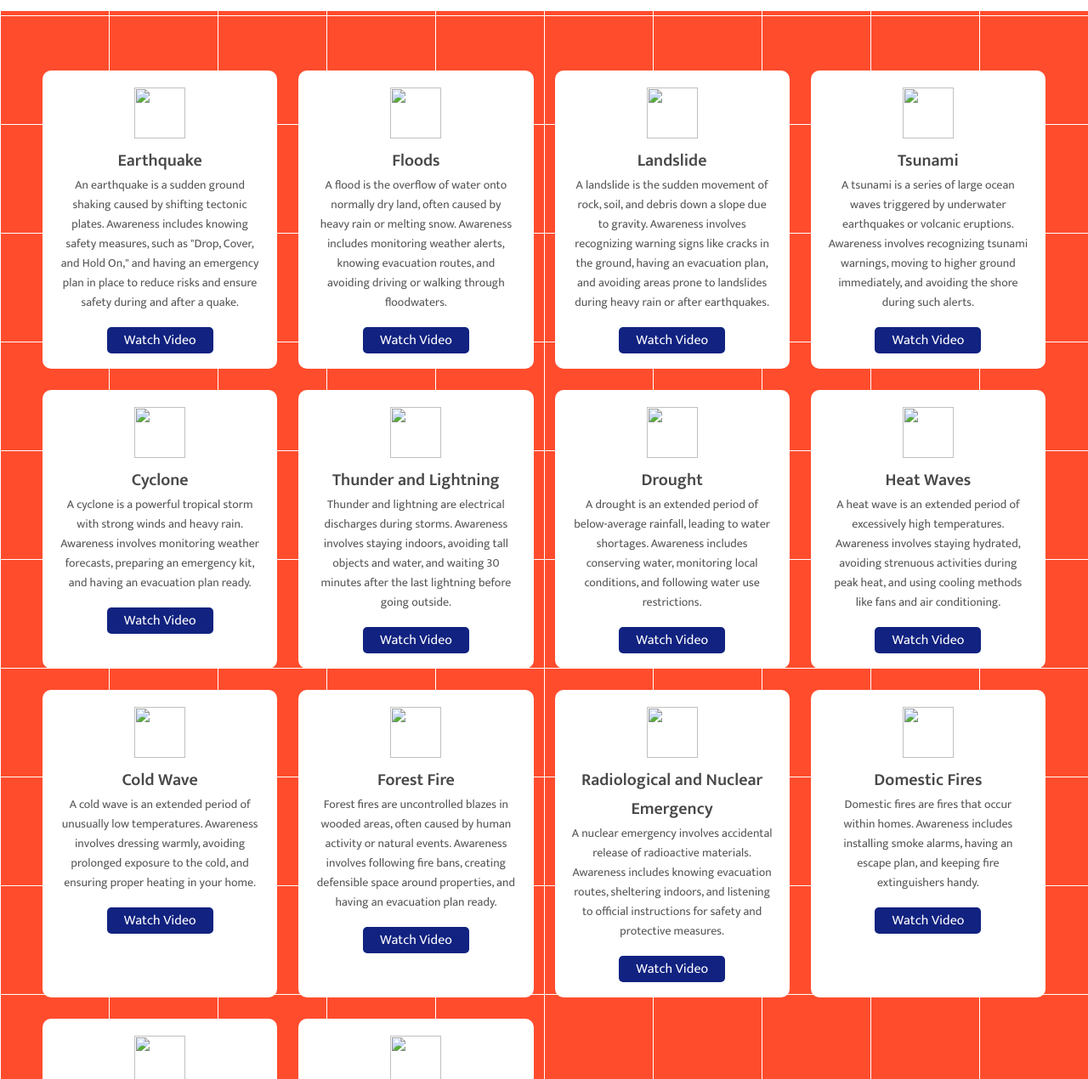
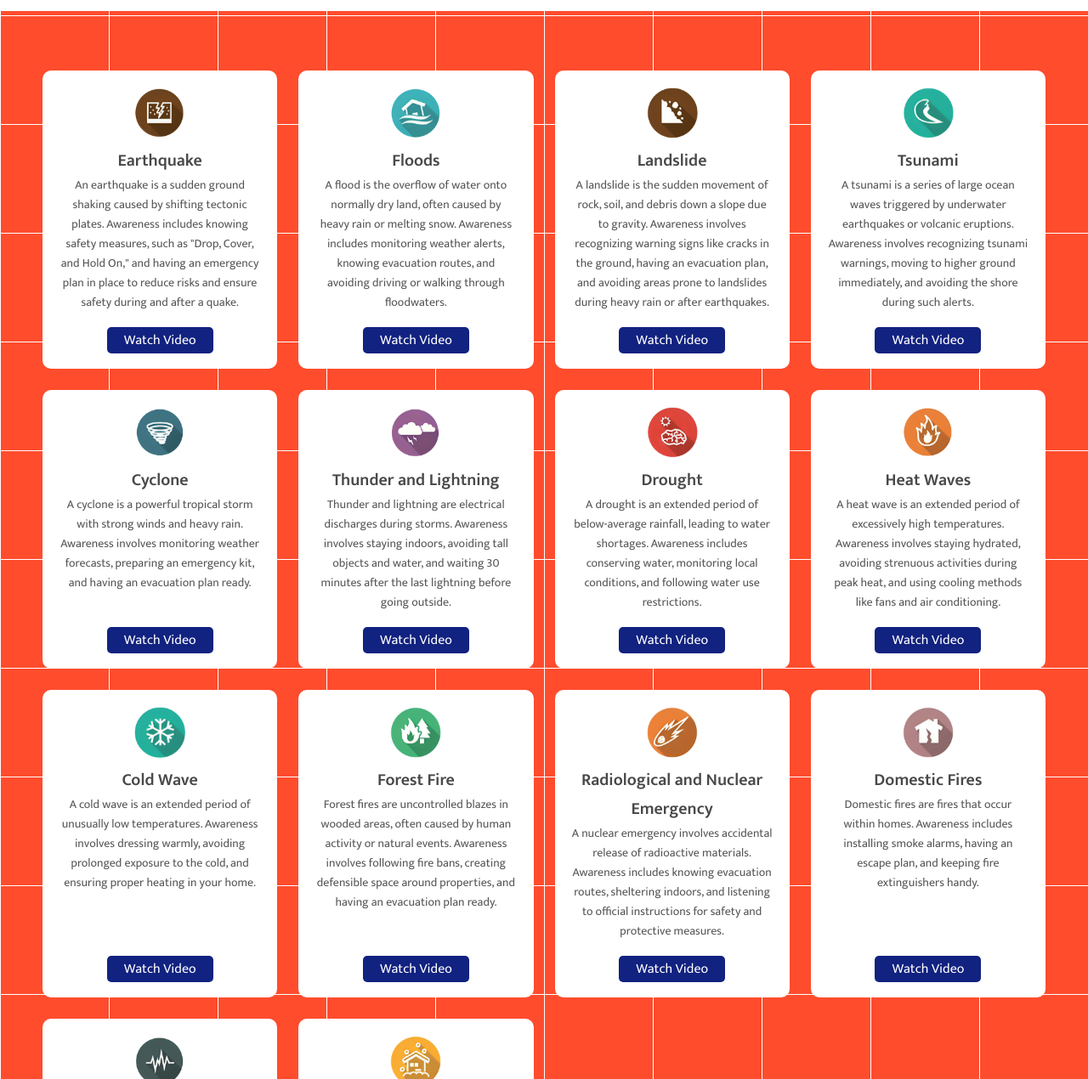
Before and after one commit to CholarajuAditya/Codefury7.0, a plain HTML site: page views/resource.html in a window 1280 px wide. Shown: the part 110-1380 px from the top of the page at 85% size. Drawn offline with Linux system fonts and the light colour scheme; files that its build step writes are made by us from their sources; a web font is replaced by a local one.

Commit message:
pushed video link to bottom

```diff
--- a/assets/css/resource.css
+++ b/assets/css/resource.css
@@ -1,45 +1,54 @@
 @import url('https://fonts.googleapis.com/css2?family=Merriweather:ital,wght@0,300;0,400;0,700;0,900;1,300;1,400;1,700;1,900&family=Mukta:wght@200;300;400;500;600;700;800&family=Spicy+Rice&display=swap');
 
-body{
+body {
   font-family: sans-serif;
-    background-color:#ff4c2d ;
+  background-color: #ff4c2d;
   background-image:
     linear-gradient(to right, rgb(255, 255, 255) 1px, transparent 1px),
     linear-gradient(to bottom, rgb(255, 255, 255) 1px, transparent 1px);
   background-size: 8rem 8rem;
 }
-  img{
+
+img {
   width: 60px;
   height: 60px;
 }
-  .container{
+
+.container {
   display: flex;
   flex-direction: column;
   padding: 50px;
-    font-family:  "Mukta", sans-serif;
+  font-family: "Mukta", sans-serif;
 }
-  .containerBox{
+
+.containerBox {
   display: grid;
-    grid-template-columns: repeat(auto-fit, minmax(270px,1fr));
+  grid-template-columns: repeat(auto-fit, minmax(270px, 1fr));
   gap: 25px;
 }
-  .box{
+
+.box {
   background: #fff;
   border-radius: 10px;
   text-align: center;
-    padding:20px;
+  padding: 20px;
   cursor: pointer;
+  display: flex;
+  flex-direction: column;
+  justify-content: space-between;
 }
-  *{
+
+* {
   margin: 0;
   padding: 0;
   box-sizing: border-box;
   transition: .2s, linear;
 }
- h1{
+
+h1 {
   text-align: center;
   background-color: white;
-    width:100%;
+  width: 100%;
   padding: 15px;
   margin-top: 30px;
   margin-bottom: 20px;
@@ -48,6 +57,7 @@ body{
   font-weight: 600;
   font-family: "Merriweather", serif;
 }
+
 .underline {
   position: relative;
 }
@@ -63,29 +73,31 @@ body{
   height: 8px;
 }
 
-  .box h3{
+.box h3 {
   color: #494848;
   font-size: 20px;
   font-weight: 600;
 }
-  .box p{
+
+.box p {
   font-size: 14px;
   font-weight: 400;
   color: #555;
   margin-bottom: 20px;
 }
 
-  .btn
-  {
-   background-color:  #112280;
+.btn {
+  background-color: #112280;
   color: white;
-   padding:2px 20px;
+  padding: 2px 20px;
   border-radius: 5px;
 }
-  .box a{
+
+.box a {
   text-decoration: none;
 }
- a:hover{
+
+a:hover {
   background-color: #f82904;
   transform: scale(1.3);
   font-weight: bolder;
--- a/views/resource.html
+++ b/views/resource.html
@@ -7,7 +7,7 @@
     <link rel="preconnect" href="https://fonts.googleapis.com">
 <link rel="preconnect" href="https://fonts.gstatic.com" crossorigin>
 <link href="https://fonts.googleapis.com/css2?family=Merriweather:ital,wght@0,300;0,400;0,700;0,900;1,300;1,400;1,700;1,900&family=Spicy+Rice&display=swap" rel="stylesheet">
-    <link rel="stylesheet" href="./assets/css/resource.css">
+    <link rel="stylesheet" href="../assets/css/resource.css">
 </head>
 <body>
     <h1>Resources to develop <span class="underline" > Disaster  Awareness</span></h1>
@@ -15,89 +15,144 @@
 
     <div class="containerBox">
     <div class="box">
-        <img src="./assets/images/earthquake.png" alt="">
+        <div class="content">
+            <img src="../assets/images/earthquake.png" alt="">
             <h3>Earthquake</h3>
             <p>An earthquake is a sudden ground shaking caused by shifting tectonic plates. Awareness includes knowing safety measures, such as "Drop, Cover, and Hold On," and having an emergency plan in place to reduce risks and ensure safety during and after a quake.</p>
+        </div>
+        <div class="video-link">
             <a href="https://www.youtube.com/watch?v=E5wLV3Hl1Xc&t=131s" class="btn" target="_blank">Watch Video</a>
         </div>
+    </div>
     <div class="box">
-        <img src="./assets/images/flood.png" alt="">
+        <div class="content">
+            <img src="../assets/images/flood.png" alt="">
             <h3>Floods</h3>
             <p>A flood is the overflow of water onto normally dry land, often caused by heavy rain or melting snow. Awareness includes monitoring weather alerts, knowing evacuation routes, and avoiding driving or walking through floodwaters.</p>
+        </div>
+        <div class="video-link">
             <a href="https://www.youtube.com/watch?v=lb5bQDlCvtU" class="btn" target="_blank">Watch Video</a>
         </div>
+    </div>
     <div class="box">
-        <img src="./assets/images/rockfall.png" alt="">
+        <div class="content">
+            <img src="../assets/images/rockfall.png" alt="">
             <h3>Landslide</h3>
             <p>A landslide is the sudden movement of rock, soil, and debris down a slope due to gravity. Awareness involves recognizing warning signs like cracks in the ground, having an evacuation plan, and avoiding areas prone to landslides during heavy rain or after earthquakes.</p>
+        </div>
+        <div class="video-link">
             <a href="https://www.youtube.com/watch?v=un6HN7jCX0E" class="btn" target="_blank">Watch Video</a>
         </div>
-
+    </div>
     <div class="box">
-        <img src="./assets/images/tsunami.png" alt="">
+        <div class="content">
+            <img src="../assets/images/tsunami.png" alt="">
             <h3>Tsunami</h3>
             <p>A tsunami is a series of large ocean waves triggered by underwater earthquakes or volcanic eruptions. Awareness involves recognizing tsunami warnings, moving to higher ground immediately, and avoiding the shore during such alerts.</p>
+        </div>
+        <div class="video-link">
             <a href="https://www.youtube.com/watch?v=qrIVYn-OfBs" class="btn" target="_blank">Watch Video</a>
         </div>
+    </div>
     <div class="box">
-        <img src="./assets/images/wind.png" alt="">
+        <div class="content">
+            <img src="../assets/images/wind.png" alt="">
             <h3>Cyclone</h3>
             <p>A cyclone is a powerful tropical storm with strong winds and heavy rain. Awareness involves monitoring weather forecasts, preparing an emergency kit, and having an evacuation plan ready.</p>
+        </div>
+        <div class="video-link">
             <a href="https://www.youtube.com/watch?v=H-nxT76l9Jc" class="btn" target="_blank">Watch Video</a>
         </div>
+    </div>
     <div class="box">
-        <img src="./assets/images/lightning.png" alt="">
+        <div class="content">
+            <img src="../assets/images/lightning.png" alt="">
             <h3>Thunder and Lightning</h3>
             <p>Thunder and lightning are electrical discharges during storms. Awareness involves staying indoors, avoiding tall objects and water, and waiting 30 minutes after the last lightning before going outside.</p>
+        </div>
+        <div class="video-link">
             <a href="https://www.youtube.com/watch?v=8FoMaDQdYkM" class="btn" target="_blank">Watch Video</a>
         </div>
+    </div>
     <div class="box">
-        <img src="./assets/images/draught.png" alt="">
+        <div class="content">
+            <img src="../assets/images/draught.png" alt="">
             <h3>Drought</h3>
             <p>A drought is an extended period of below-average rainfall, leading to water shortages. Awareness includes conserving water, monitoring local conditions, and following water use restrictions.</p>
+        </div>
+        <div class="video-link">
             <a href="https://www.youtube.com/watch?v=4KdxnnU_oKk" class="btn" target="_blank">Watch Video</a>
         </div>
+    </div>
     <div class="box">
-        <img src="./assets/images/fire.png" alt="">
+        <div class="content">
+            <img src="../assets/images/fire.png" alt="">
             <h3>Heat Waves</h3>
             <p>A heat wave is an extended period of excessively high temperatures. Awareness involves staying hydrated, avoiding strenuous activities during peak heat, and using cooling methods like fans and air conditioning.</p>
+        </div>
+        <div class="video-link">
             <a href="https://www.youtube.com/watch?v=3bhrNBl1D90" class="btn" target="_blank">Watch Video</a>
         </div>
+    </div>
     <div class="box">
-        <img src="./assets/images/cold.png" alt="">
+        <div class="content">
+            <img src="../assets/images/cold.png" alt="">
             <h3>Cold Wave</h3>
             <p>A cold wave is an extended period of unusually low temperatures. Awareness involves dressing warmly, avoiding prolonged exposure to the cold, and ensuring proper heating in your home.</p>
+        </div>
+        <div class="video-link">
             <a href="https://www.youtube.com/watch?v=a0_is2IjQbk" class="btn" target="_blank">Watch Video</a>
         </div>
+    </div>
     <div class="box">
-        <img src="./assets/images/forestfire.png" alt="">
+        <div class="content">
+            <img src="../assets/images/forestfire.png" alt="">
             <h3>Forest Fire</h3>
             <p>Forest fires are uncontrolled blazes in wooded areas, often caused by human activity or natural events. Awareness involves following fire bans, creating defensible space around properties, and having an evacuation plan ready.</p>
+        </div>
+        <div class="video-link">
             <a href="https://www.youtube.com/watch?v=84D0OpGHK5Y" class="btn" target="_blank">Watch Video</a>
         </div>
+    </div>
     <div class="box">
-        <img src="./assets/images/meteor.png" alt="">
+        <div class="content">
+            <img src="../assets/images/meteor.png" alt="">
             <h3>Radiological and Nuclear Emergency</h3>
             <p>A nuclear emergency involves accidental release of radioactive materials. Awareness includes knowing evacuation routes, sheltering indoors, and listening to official instructions for safety and protective measures.</p>
+        </div>
+        <div class="video-link">
             <a href="https://www.youtube.com/watch?v=FMFNzXnLvKI" class="btn" target="_blank">Watch Video</a>
         </div>
+    </div>
     <div class="box">
-        <img src="./assets/images/house gone.png" alt="">
+        <div class="content">
+            <img src="../assets/images/house gone.png" alt="">
             <h3>Domestic Fires</h3>
             <p>Domestic fires are fires that occur within homes. Awareness includes installing smoke alarms, having an escape plan, and keeping fire extinguishers handy.</p>
+        </div>
+        <div class="video-link">
             <a href="https://www.youtube.com/watch?v=rEh92o10-MI" class="btn" target="_blank">Watch Video</a>
         </div>
+    </div>
     <div class="box">
-        <img src="./assets/images/lifeline.png" alt="">
+        <div class="content">
+            <img src="../assets/images/lifeline.png" alt="">
             <h3>Basic Life Support</h3>
             <p>Basic Life Support (BLS) involves emergency techniques like CPR and using an AED to help someone with cardiac arrest or breathing issues. Awareness includes learning BLS skills through training courses and knowing how to apply them in emergencies.</p>
+        </div>
+        <div class="video-link">
             <a href="https://www.youtube.com/watch?v=Cjsdoc-5Omo" class="btn" target="_blank">Watch Video</a>
         </div>
+    </div>
     <div class="box">
-        <img src="./assets/images/snowfall.png" alt="">
+        <div class="content">
+            <img src="../assets/images/snowfall.png" alt="">
             <h3>Basic Search and Rescue</h3>
             <p>Basic search and rescue involves locating and helping people in distress, often after disasters. Awareness includes knowing how to use essential tools, following safety protocols, and receiving proper training for effective rescue operations.</p>
+        </div>
+        <div class="video-link">
             <a href="https://www.youtube.com/watch?v=eAaeejsochY" class="btn" target="_blank">Watch Video</a>
+        </div>
     </div>
 </div>
 </body>
```
Lines whose indentation alone changed are shown as unchanged.
